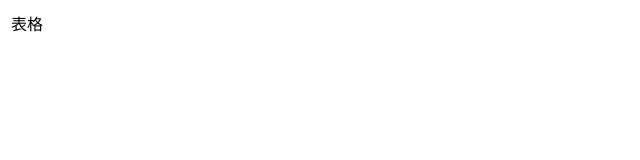
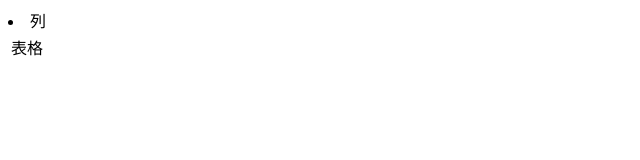
Before and after one commit to hnqnbyCGY/hnbycdqnSite, a plain HTML site: page page/asp.html in a window 1280 px wide. Shown: the full height of the page, 0-640 px from the left. Drawn offline with Linux system fonts and the light colour scheme.

Commit message:
李俊
增加一个html

```diff
--- a/page/asp.html
+++ b/page/asp.html
@@ -7,6 +7,7 @@
 <table>
 	<tr>
 		<td>表格</td>
+		<li>列</li>
 	</tr>
 </table>
 </body>
```
Also changed, not shown: page/guzu.html (added, +2 -0 lines).
